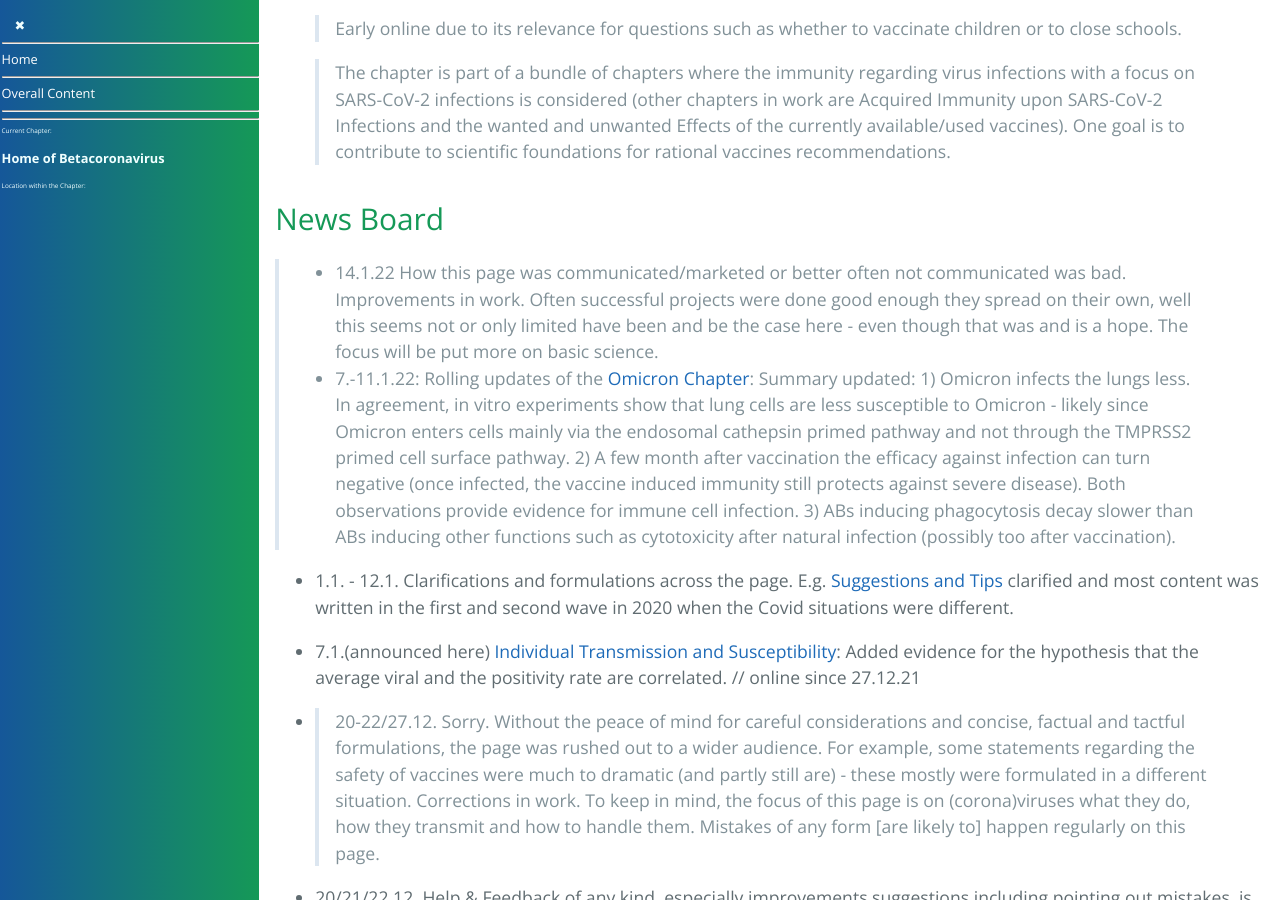
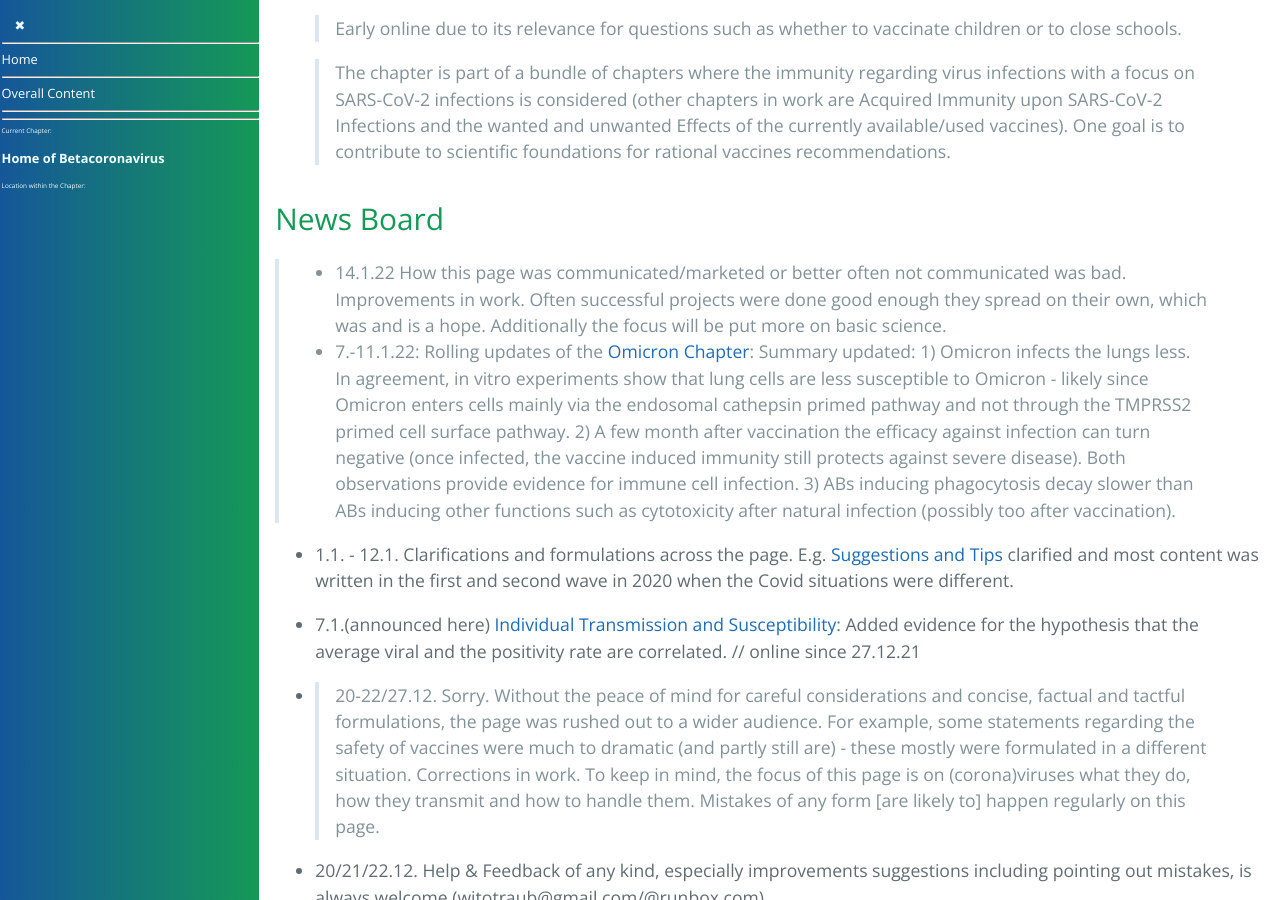
Before and after one commit to forestgrape/coronavirus, a Jekyll site: the page built from index.md, in a window 1280 px wide and 900 px high, scrolled down 2354 px. Built offline with Jekyll 4.4.1, drawn with Linux system fonts in a browser that asks for light colours; our own code applies the rules of GitHub Pages for plain Markdown files.

Commit message:
formulations

```diff
--- a/index.md
+++ b/index.md
@@ -71,7 +71,7 @@ This section overviews the entire content. The [content section](#content) lists
 <!-- 5.12.21: As RNA vaccines turned out they don't tame SARS-CoV-2, from a coronavirus perspective alone the benefits of mass vaccination unclear.-->
 
 
-> - 14.1.22  How this page was communicated/marketed or better often not communicated was bad. Improvements in work. Often successful projects were done good enough they spread on their own, well this seems not or only limited have been and be the case here -  even though that was and is a hope. The focus will be put more on basic science.
+> - 14.1.22  How this page was communicated/marketed or better often not communicated was bad. Improvements in work. Often successful projects were done good enough they spread on their own, which was and is a hope. Additionally the focus will be put more on basic science.
 - 7.-11.1.22: Rolling updates of the [Omicron Chapter](2_biological/omicron.md): Summary updated: 1) Omicron infects the lungs less. In agreement, in vitro experiments show that lung cells are less susceptible to Omicron - likely since Omicron enters cells mainly via the endosomal cathepsin primed pathway and not through the TMPRSS2 primed cell surface pathway. 2) A few month after vaccination the efficacy against infection can turn negative (once infected, the vaccine induced immunity still protects against severe disease). Both observations provide evidence for immune cell infection. 3) ABs inducing phagocytosis decay slower than ABs inducing other functions such as cytotoxicity after natural infection (possibly too after vaccination).
 
 - 1.1. - 12.1. Clarifications and formulations across the page. E.g. [Suggestions and Tips](1_introduction/suggestions.md) clarified and most content was written in the first and second wave in 2020 when the Covid situations were different.
```
